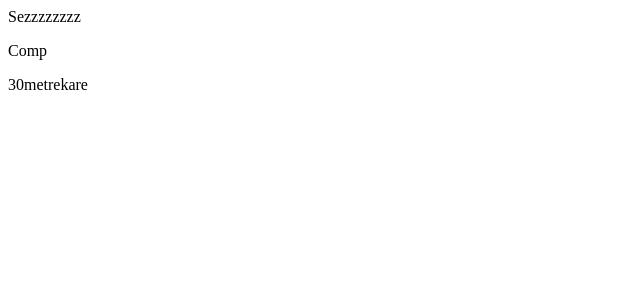
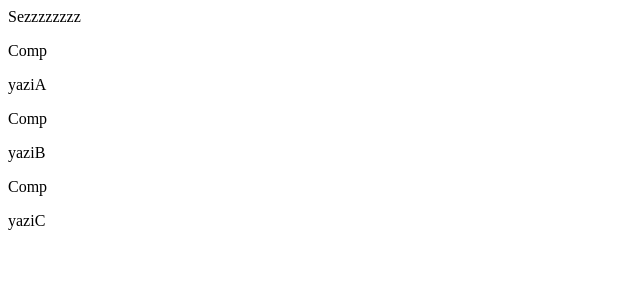
Before and after one commit to sezginbozdemir/EMR, a React (Create React App) app in the folder frontend/: page / in a window 1280 px wide. Shown: the top 300 px of the page, without its empty margins (0-640 px from the left). Built offline with nearby package versions, Linux system fonts and the light colour scheme.

Commit message:
Bunuda al aq

```diff
--- a/frontend/src/App.js
+++ b/frontend/src/App.js
@@ -1,36 +1,23 @@
 import React from 'react';
 
-const ev = {
-  boyut: "30metrekare",
-  katlar: 20
-}
-
-ev.boyut
-
-function Comp({ yazi }) {
+// reusable component
+function Comp({ arg }) {
   return (
     <div>
       <p>Comp</p>
-      <p>{yazi}</p>
+      <p>{arg}</p>
     </div>
-  );
+  )
 }
 
-function App() {
-  // const yazilar = ["yaziA", "yaziB", "yaziC"]
-  const yaziA = "yaziA";
+// data
+const stringArray = ["yaziA", "yaziB", "yaziC"]
 
-  // {yazilar.foreach(x => {
-  //   console.log(x)
-  //   return <comp yazi={x} />
-  // })}
+const App = () => (
+  <div>
+    <div>Sezzzzzzzz</div>
+    {stringArray.map(x => <Comp arg={x} />)}
+  </div>
+)
 
-  return (
-    <div>
-      <div>Sezzzzzzzz</div>
-      <Comp yazi={ev.boyut} />
-    </div>
-  );
-}
-
-export default App;
+export default App
```
Also changed, not shown: frontend/src/index.js (+4 -4 lines), 1 other file (tests, documents, lock files or other folders).
